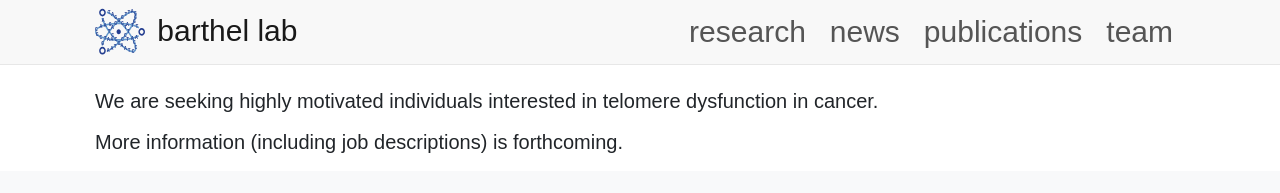
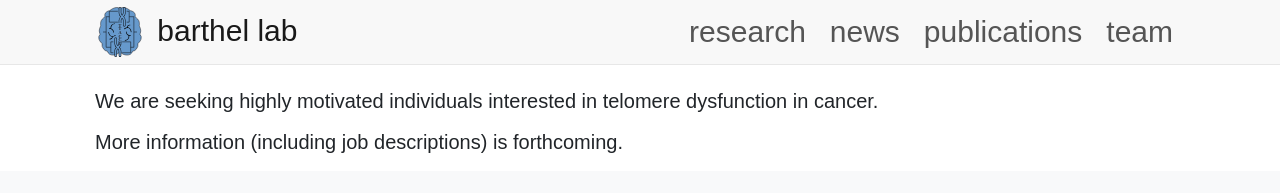
Before and after one commit to fpbarthel/barthel-lab, a Jekyll site: the page built from join.md, in a window 1280 px wide. Shown: the top 193 px of the page. Built offline with Jekyll 4.4.1, drawn with Linux system fonts in a browser that asks for light colours; some web fonts are replaced; grey boxes are pictures that could not be loaded.

Commit message:
logo, favicon update

```diff
--- a/_layouts/default.html
+++ b/_layouts/default.html
@@ -13,7 +13,14 @@
 	<link href="/css/style.css" rel="stylesheet" media="screen">
 
 	<!-- Favicon -->
-	<link rel="shortcut icon" href="/images/favicon.png"/>
+	<!--<link rel="shortcut icon" href="/images/favicon.png"/>-->
+	<link rel="apple-touch-icon" sizes="180x180" href="/apple-touch-icon.png">
+	<link rel="icon" type="image/png" sizes="32x32" href="/favicon-32x32.png">
+	<link rel="icon" type="image/png" sizes="16x16" href="/favicon-16x16.png">
+	<link rel="manifest" href="/site.webmanifest">
+	<link rel="mask-icon" href="/safari-pinned-tab.svg" color="#5bbad5">
+	<meta name="msapplication-TileColor" content="#da532c">
+	<meta name="theme-color" content="#ffffff">
 
 	<!-- Typekit -->
 	<link rel="stylesheet" href="https://use.typekit.net/qks8gsb.css">
--- a/research.html
+++ b/research.html
@@ -20,7 +20,7 @@
 <div class="row">
 	<div class="col-md-12">
 		<p class="text-justify">
-		The overarching goal of the laboratory is to unravel the role of telomere dysfunction in gliomagenesis and evolution. While the biochemistry of telomere dysfunction has been defined at a high resolution, little is known about its broader impact on tumor genomes and role in tumorigenesis and evolution. The laboratory will map the full ramifications of telomere dysfunction on glioma genomes, both as a tumor suppressor by promoting genomic instability, and as an oncogene by facilitating tumorigenic mutations. To achieve these goals, we employ custom next-generation genomics technologies (whole genome, long read, chromatin capture and single-cell sequencing) on rigorously  engineered model systems and patient samples.
+		The overarching goal of the laboratory is to unravel the role of telomere dysfunction in gliomagenesis and evolution. While the biochemistry of telomere dysfunction has been defined at a high resolution, little is known about its broader impact on tumor genomes and role in tumorigenesis and evolution. The laboratory will map the full ramifications of telomere dysfunction on glioma genomes, both as a tumor suppressor by promoting genomic instability, and as an oncogene by facilitating tumorigenic mutations. To achieve these goals, we employ custom next-generation genomics technologies (whole genome, long read, chromatin capture and single-cell sequencing) on rigorously engineered model systems and patient samples.
 		</p>
 	</div>
 </div>
```
Also changed, not shown: browserconfig.xml (added, +9 -0 lines), android-chrome-192x192.png (added), android-chrome-512x512.png (added), apple-touch-icon.png (added), favicon-16x16.png (added), favicon-32x32.png (added), favicon.ico (added), images/logo.png, images/logo.svg, mstile-150x150.png (added), safari-pinned-tab.svg (added), site.webmanifest (added).
